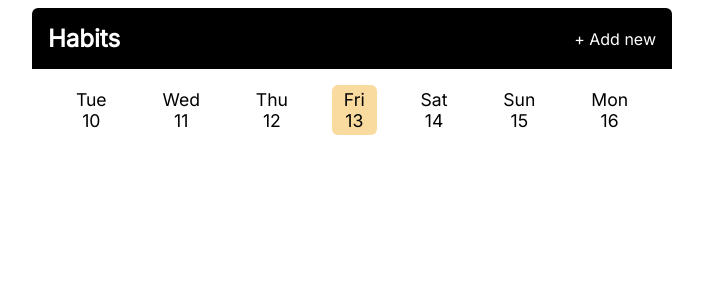
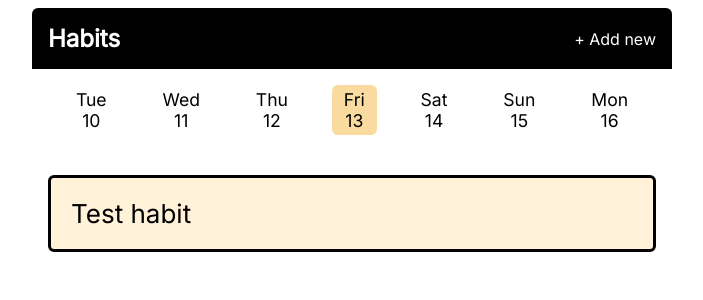
Before and after one commit to floortom/HabitTracker, a Flask app: page / in a window 1280 px wide. Shown: the top 300 px of the page, without its empty margins (288-991 px from the left). Run offline with Flask 3, Linux system fonts and the light colour scheme.

Commit message:
Added habit completion feature

```diff
--- a/app.py
+++ b/app.py
@@ -1,8 +1,10 @@
 import datetime
-from flask import Flask, render_template, request
+from collections import defaultdict
+from flask import Flask, render_template, request, redirect, url_for
 
 app = Flask(__name__)
-habits = []
+habits = ["Test habit"]
+completions = defaultdict(list)
 
 @app.context_processor
 def add_calc_date_range():
@@ -21,7 +23,8 @@ def index():
     return render_template("index.html",
                            title="Habit Tracker - Home",
                            habits=habits,
-                           selectedDate=selectedDate
+                           selectedDate=selectedDate,
+                           completions=completions[selectedDate]
                            )
 
 
@@ -34,3 +37,12 @@ def add_habit():
                            title="Habit Tracker - Add Habit",
                            selectedDate=datetime.date.today()
                            )
+
+@app.post("/complete")
+def complete():
+    dateString = request.form.get("date")
+    habit = request.form.get("habitName")
+    date = datetime.date.fromisoformat(dateString)
+    completions[date].append(habit)
+
+    return redirect(url_for("index", date=dateString))
--- a/static/css/main.css
+++ b/static/css/main.css
@@ -119,3 +119,48 @@ body {
   flex-direction: column;
   align-items: center;
 }
+
+.habit {
+  display: flex;
+  flex-direction: row;
+  align-items: center;
+  justify-content: space-between;
+  font-size: 26px;
+  padding: 20px;
+  margin-bottom: 20px;
+  background-color: #fff2d8;
+  border: 3px solid black;
+  border-radius: 6px;
+}
+
+.habit:not(.completed) {
+  padding: 0;
+}
+
+.habit:not(.completed):hover {
+  background-color: #e9cd87;
+}
+
+.habit__icon {
+  width: 1em;
+  height: 1em;
+}
+
+.habit__name {
+  margin: 0;
+}
+
+.habit__form {
+  width: 100%;
+}
+
+.habit__button {
+  display: block;
+  width: 100%;
+  padding: 20px;
+  font-size: inherit;
+  font-family: inherit;
+  text-align: left;
+  border: none;
+  background-color: unset;
+}
--- a/templates/index.html
+++ b/templates/index.html
@@ -1,9 +1,30 @@
 {% extends "layout.html" %} {% block mainContent %}
 <section class="habit-list">
-  {% for habit in habits %}
+  {% for habit in habits %} {% set completed = habit in completions %} {% if
+  completed %}
+  <div class="habit completed">
+    <p class="habit__name">{{ habit }}</p>
+    <svg
+      class="habit__icon"
+      xmlns="http://www.w3.org/2000/svg"
+      viewBox="0 0 20 20"
+      fill="currentColor"
+    >
+      <path
+        fill-rule="evenodd"
+        d="M10 18a8 8 0 100-16 8 8 0 000 16zm3.707-9.293a1 1 0 00-1.414-1.414L9 10.586 7.707 9.293a1 1 0 00-1.414 1.414l2 2a1 1 0 001.414 0l4-4z"
+        clip-rule="evenodd"
+      />
+    </svg>
+  </div>
+  {% else %}
   <div class="habit">
-    <p class="habit__name">{{ habit }}</p>
+    <form class="habit__form" method="POST" action="{{ url_for('complete') }}">
+      <input type="hidden" name="habitName" value="{{ habit }}" />
+      <input type="hidden" name="date" value="{{ selectedDate }}" />
+      <button type="submit" class="habit__button">{{ habit }}</button>
+    </form>
   </div>
-  {% endfor %}
+  {% endif %} {% endfor %}
 </section>
 {% endblock %}
```
